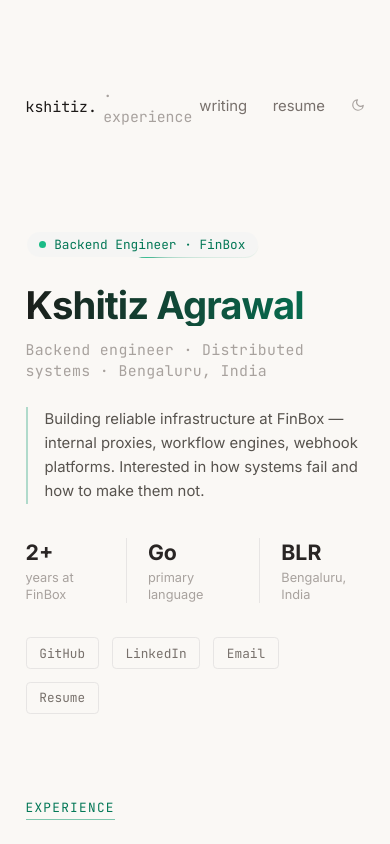
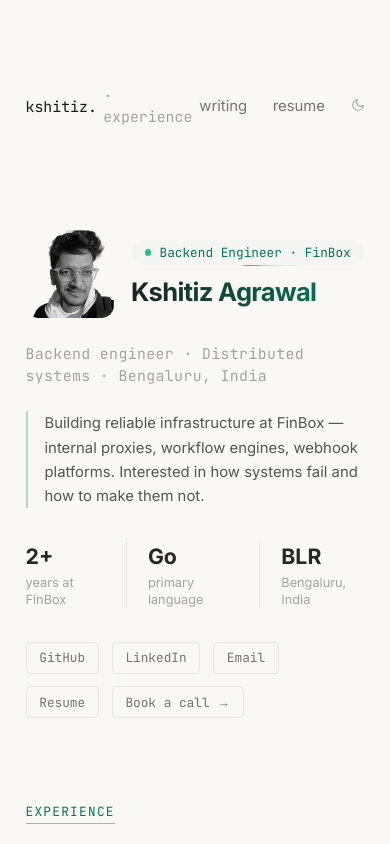
Before and after one commit to Kshitiz1403/Portfolio, a Next.js app: page / in a window 390 px wide. Shown: the top 844 px of the page. Built offline with nearby package versions, Linux system fonts and the light colour scheme.

Commit message:
feat(page): add FAQ section and user photo for enhanced profile presentation

```diff
--- a/app/page.tsx
+++ b/app/page.tsx
@@ -1,5 +1,6 @@
 'use client'
 
+import { useState } from 'react'
 import Link from 'next/link'
 import TypewriterTitle from '@/components/typewriter-title'
 import FadeIn from '@/components/fade-in'
@@ -99,6 +100,29 @@ const projects = [
   },
 ]
 
+const faqs = [
+  {
+    question: 'What opportunities are you open to?',
+    answer:
+      'Full-time backend engineering roles focused on distributed systems, infrastructure, or developer tooling. Open to remote or Bengaluru-based positions. Not looking for frontend-heavy or management tracks.',
+  },
+  {
+    question: 'What does your ideal role look like?',
+    answer:
+      'A small, focused team working on hard infrastructure problems — Go-first codebase, meaningful system design decisions, and the autonomy to own things end-to-end.',
+  },
+  {
+    question: 'Are you available for consulting?',
+    answer:
+      'Selectively. I take on short-term engagements for backend architecture reviews, reliability audits, or Go mentoring. Reach out and we can see if it\'s a good fit.',
+  },
+  {
+    question: 'What\'s your engineering philosophy?',
+    answer:
+      'Systems should fail gracefully and loudly. I prefer boring, observable, and replaceable over clever. If it can\'t be debugged at 2am, it shouldn\'t be in production.',
+  },
+]
+
 const skills: Record<string, string[]> = {
   Languages: ['Go', 'TypeScript', 'JavaScript', 'Java', 'Python'],
   Infrastructure: ['Kubernetes', 'Docker', 'Terraform', 'Helm', 'AWS', 'Azure'],
@@ -107,11 +131,39 @@ const skills: Record<string, string[]> = {
 }
 
 export default function Home() {
+  const [openFaq, setOpenFaq] = useState<number | null>(null)
+
   return (
     <div className="space-y-20">
       {/* Hero */}
       <FadeIn>
         <section>
+          {/* Mobile: photo on left fills space, name on right */}
+          <div className="flex items-center gap-4 mb-6 sm:hidden">
+            <img
+              src="/photo.png"
+              alt="Kshitiz Agrawal"
+              className="flex-1 min-w-0 rounded-xl object-cover object-center"
+            />
+            <div className="flex flex-col justify-center gap-2 shrink-0">
+              <div className="inline-flex items-center gap-2 skill-pill text-xs font-mono text-emerald-700 dark:text-emerald-400 px-3 py-1 rounded-full">
+                <span className="w-1.5 h-1.5 rounded-full bg-emerald-500 dark:bg-emerald-400 animate-pulse" />
+                Backend Engineer · FinBox
+              </div>
+              <h1 className="text-2xl font-bold tracking-tight bg-gradient-to-r from-stone-900 via-emerald-700 to-stone-900 dark:from-zinc-50 dark:via-emerald-300 dark:to-zinc-100 bg-clip-text text-transparent [background-size:200%_100%] animate-gradient-shift">
+                Kshitiz Agrawal
+              </h1>
+            </div>
+          </div>
+
+          {/* Desktop: large photo left, full text right */}
+          <div className="hidden sm:flex items-center gap-6">
+            <img
+              src="/photo.png"
+              alt="Kshitiz Agrawal"
+              className="w-64 h-64 rounded-2xl object-cover shrink-0"
+            />
+            <div className="flex-1 min-w-0">
               <div className="inline-flex items-center gap-2 skill-pill text-xs font-mono text-emerald-700 dark:text-emerald-400 px-3 py-1 rounded-full mb-6">
                 <span className="w-1.5 h-1.5 rounded-full bg-emerald-500 dark:bg-emerald-400 animate-pulse" />
                 Backend Engineer · FinBox
@@ -126,6 +178,19 @@ export default function Home() {
                 Building reliable infrastructure at FinBox — internal proxies, workflow engines, webhook
                 platforms. Interested in how systems fail and how to make them not.
               </p>
+            </div>
+          </div>
+
+          {/* Mobile-only: subtitle + bio */}
+          <div className="sm:hidden">
+            <p className="text-sm font-mono text-stone-400 dark:text-zinc-600 mb-6 tracking-wide">
+              Backend engineer · Distributed systems · Bengaluru, India
+            </p>
+            <p className="text-stone-600 dark:text-zinc-400 leading-relaxed mb-8 text-sm border-l-2 border-emerald-600/30 dark:border-emerald-500/25 pl-4">
+              Building reliable infrastructure at FinBox — internal proxies, workflow engines, webhook
+              platforms. Interested in how systems fail and how to make them not.
+            </p>
+          </div>
           <div className="flex items-stretch divide-x divide-stone-200 dark:divide-zinc-800 mb-8">
             {[
               { value: '2+', label: 'years at FinBox' },
@@ -155,6 +220,15 @@ export default function Home() {
                 {label}
               </a>
             ))}
+            <a
+              href="https://cal.com/kshitizagrawal"
+              target="_blank"
+              rel="noopener noreferrer"
+              onClick={() => posthog.capture('book_call_clicked')}
+              className="text-xs font-mono text-stone-500 dark:text-zinc-500 border border-stone-200 dark:border-zinc-800 rounded px-3 py-1.5 hover:border-emerald-600/50 dark:hover:border-emerald-500/40 hover:text-emerald-700 dark:hover:text-emerald-400 transition-all duration-200"
+            >
+              Book a call →
+            </a>
           </div>
         </section>
       </FadeIn>
@@ -287,6 +361,39 @@ export default function Home() {
           ))}
         </div>
       </section>
+
+      {/* FAQ */}
+      <section id="faq">
+        <h2 className="text-xs font-mono text-emerald-700 dark:text-emerald-400 uppercase tracking-widest mb-8">
+          <FadeIn as="span" className="heading-reveal">Questions</FadeIn>
+        </h2>
+        <div className="divide-y divide-stone-200 dark:divide-zinc-800">
+          {faqs.map((item, i) => (
+            <FadeIn key={i} delay={i * 60}>
+              <button
+                className="w-full text-left py-4 flex items-start justify-between gap-4 group cursor-pointer"
+                onClick={() => {
+                  const next = openFaq === i ? null : i
+                  setOpenFaq(next)
+                  if (next !== null) posthog.capture('faq_item_expanded', { question: item.question })
+                }}
+              >
+                <span className="text-sm text-stone-700 dark:text-zinc-300 group-hover:text-stone-900 dark:group-hover:text-zinc-100 transition-colors duration-200">
+                  {item.question}
+                </span>
+                <span className="text-emerald-600 dark:text-emerald-500 font-mono text-sm shrink-0 mt-0.5 select-none">
+                  {openFaq === i ? '−' : '+'}
+                </span>
+              </button>
+              {openFaq === i && (
+                <p className="text-sm text-stone-500 dark:text-zinc-500 leading-relaxed pb-4 pr-8">
+                  {item.answer}
+                </p>
+              )}
+            </FadeIn>
+          ))}
+        </div>
+      </section>
     </div>
   )
 }
```
Also changed, not shown: public/photo.png (added). Lines whose indentation alone changed are shown as unchanged.
